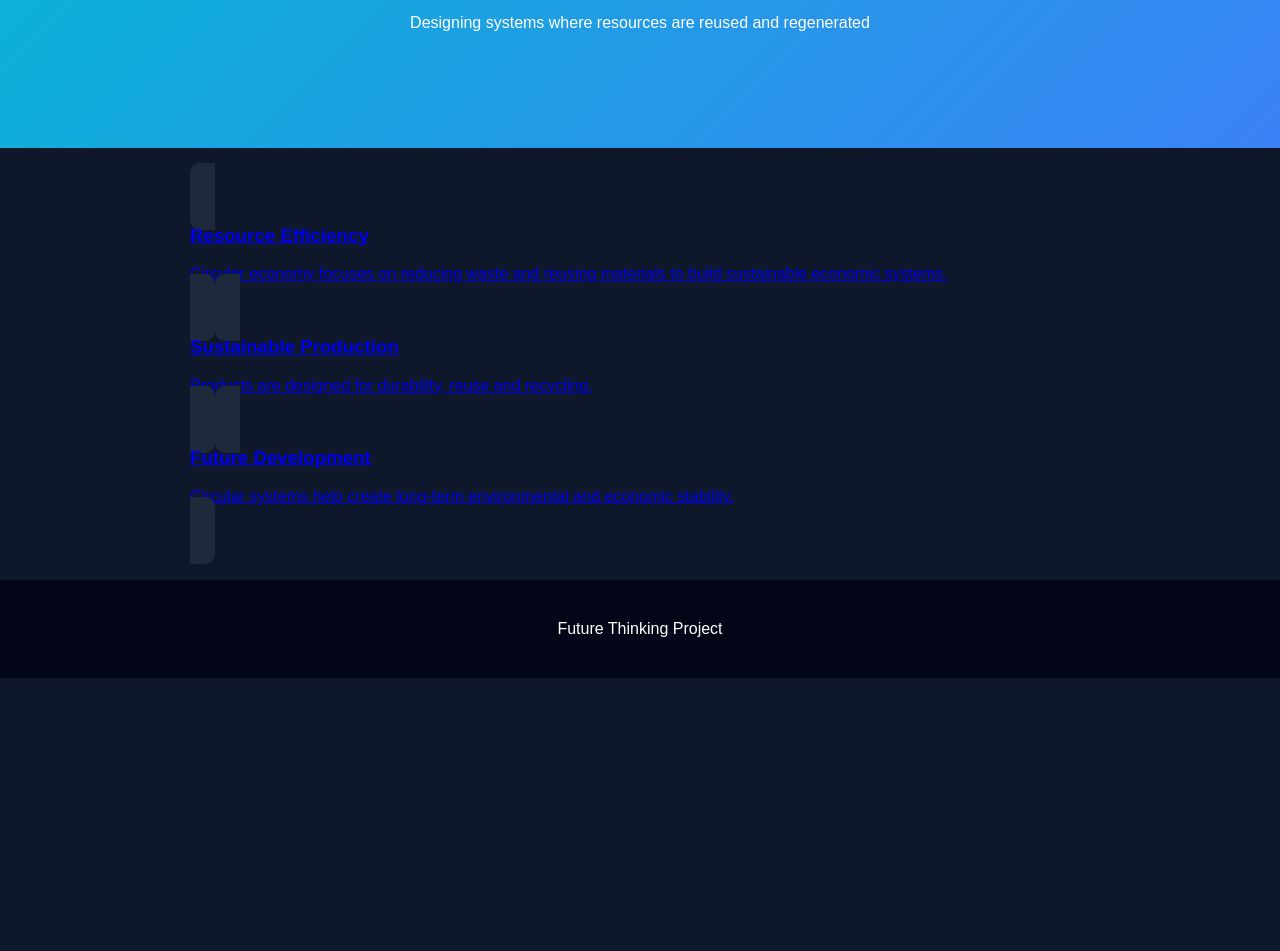
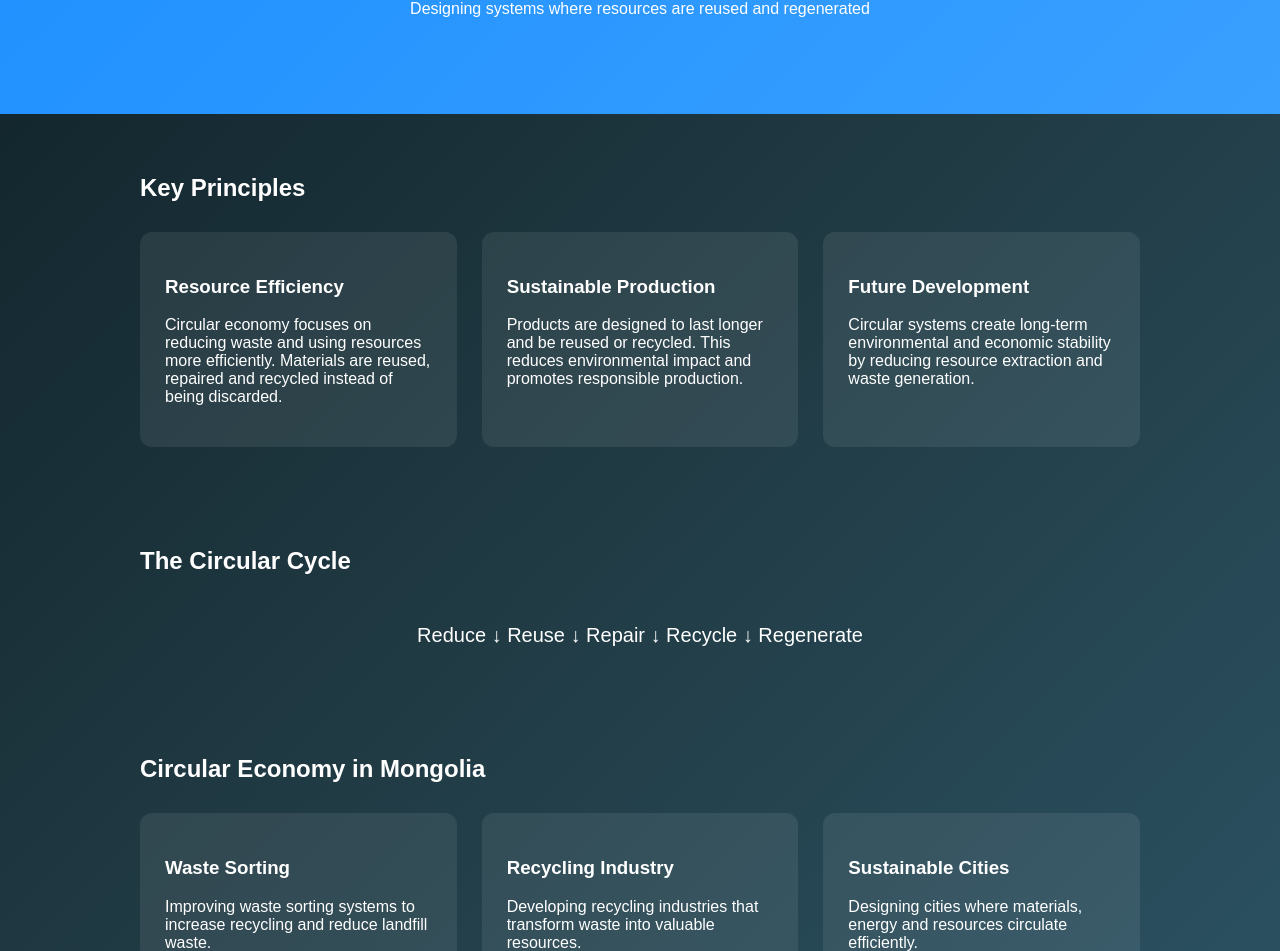
Before and after one commit to Shirendev1/enkhtsetseg.github.io, a plain HTML site: page circular.html in a window 1280 px wide. Shown: the part 220-1171 px from the top of the page. Before the commit the page ends 898 px from the top, so only its background shows below. Drawn offline with Linux system fonts and the light colour scheme.

Commit message:
Update circular.html

```diff
--- a/circular.html
+++ b/circular.html
@@ -1,20 +1,22 @@
 <!DOCTYPE html>
-<html>
+<html lang="en">
+
 <head>
 <meta charset="UTF-8">
+<meta name="viewport" content="width=device-width, initial-scale=1.0">
 <title>Circular Economy</title>
 
 <style>
 
 body{
+font-family:Arial, sans-serif;
 margin:0;
-font-family:Arial, Helvetica, sans-serif;
-background:#0f172a;
+background:linear-gradient(135deg,#0f2027,#203a43,#2c5364);
 color:white;
 }
 
 nav{
-background:#020617;
+background:#111;
 padding:15px;
 text-align:center;
 }
@@ -28,36 +30,53 @@ font-weight:bold;
 
 .hero{
 text-align:center;
-padding:100px 20px;
-background:linear-gradient(135deg,#06b6d4,#3b82f6);
+padding:80px 20px;
+background:linear-gradient(135deg,#1e90ff,#3aa0ff);
 }
 
-.container{
-max-width:900px;
+.hero h1{
+font-size:42px;
+margin-bottom:10px;
+}
+
+section{
+max-width:1000px;
 margin:auto;
 padding:40px 20px;
 }
 
+.grid{
+display:grid;
+grid-template-columns:repeat(auto-fit,minmax(250px,1fr));
+gap:25px;
+margin-top:30px;
+}
+
 .card{
-background:#1e293b;
+background:rgba(255,255,255,0.08);
 padding:25px;
-border-radius:10px;
-margin-bottom:20px;
+border-radius:12px;
+}
+
+.card:hover{
+transform:translateY(-5px);
+transition:0.3s;
+}
+
+.cycle{
+text-align:center;
+margin-top:40px;
+font-size:20px;
+line-height:2;
 }
 
 footer{
 text-align:center;
-padding:40px;
-background:#020617;
+padding:30px;
+opacity:0.7;
 }
 
 </style>
-.card{
-display:block;
-text-decoration:none;
-color:white;
-}
-
 </head>
 
 <body>
@@ -69,34 +88,94 @@ color:white;
 <a href="energy.html">Future Energy</a>
 </nav>
 
-<section class="hero">
+<header class="hero">
 <h1>Circular Economy</h1>
 <p>Designing systems where resources are reused and regenerated</p>
-</section>
+</header>
 
-<div class="container">
+<section>
 
-<a href="resource.html" class="card">
+<h2>Key Principles</h2>
+
+<div class="grid">
+
+<div class="card">
 <h3>Resource Efficiency</h3>
-<p>Circular economy focuses on reducing waste and reusing materials to build sustainable economic systems.</p>
-</a>
+<p>
+Circular economy focuses on reducing waste and using resources more efficiently.
+Materials are reused, repaired and recycled instead of being discarded.
+</p>
+</div>
 
-<a href="production.html" class="card">
+<div class="card">
 <h3>Sustainable Production</h3>
-<p>Products are designed for durability, reuse and recycling.</p>
-</a>
+<p>
+Products are designed to last longer and be reused or recycled.
+This reduces environmental impact and promotes responsible production.
+</p>
+</div>
 
-<a href="future.html" class="card">
+<div class="card">
 <h3>Future Development</h3>
-<p>Circular systems help create long-term environmental and economic stability.</p>
-</a>
-
+<p>
+Circular systems create long-term environmental and economic stability
+by reducing resource extraction and waste generation.
+</p>
+</div>
 
 </div>
 
+</section>
+
+<section>
+
+<h2>The Circular Cycle</h2>
+
+<div class="cycle">
+
+Reduce
+↓
+Reuse
+↓
+Repair
+↓
+Recycle
+↓
+Regenerate
+
+</div>
+
+</section>
+
+<section>
+
+<h2>Circular Economy in Mongolia</h2>
+
+<div class="grid">
+
+<div class="card">
+<h3>Waste Sorting</h3>
+<p>Improving waste sorting systems to increase recycling and reduce landfill waste.</p>
+</div>
+
+<div class="card">
+<h3>Recycling Industry</h3>
+<p>Developing recycling industries that transform waste into valuable resources.</p>
+</div>
+
+<div class="card">
+<h3>Sustainable Cities</h3>
+<p>Designing cities where materials, energy and resources circulate efficiently.</p>
+</div>
+
+</div>
+
+</section>
+
 <footer>
-Future Thinking Project
+Future Thinking Project – Circular Economy Vision
 </footer>
 
 </body>
+
 </html>
```
